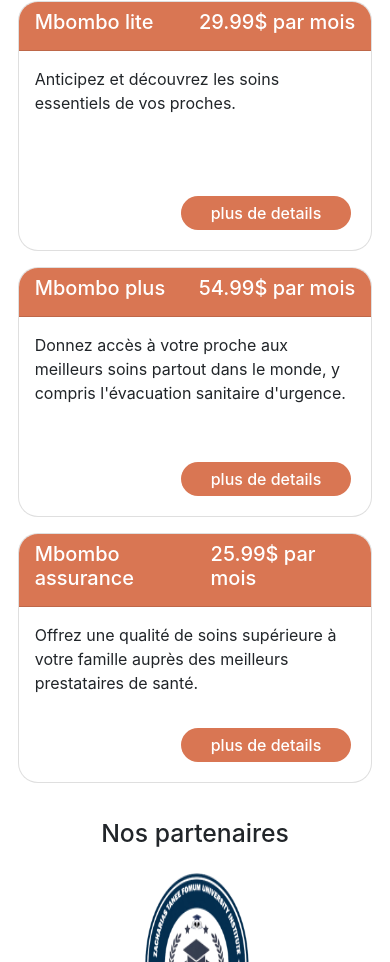
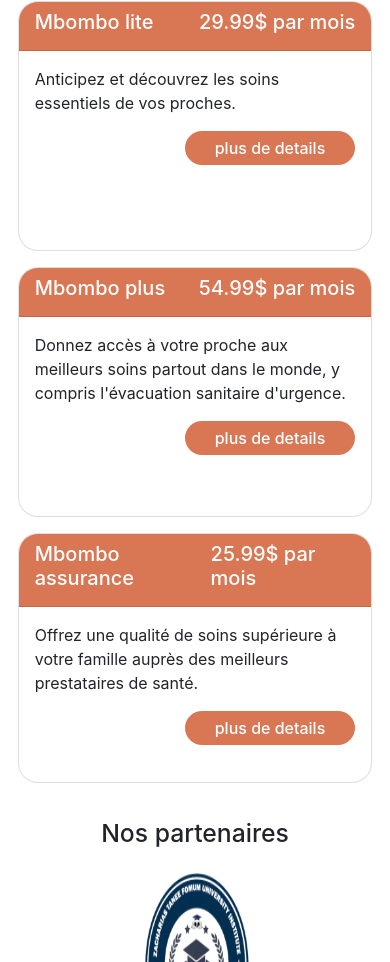
Before and after one commit to Beaurelf/Mbombo, a React (Create React App) app: page /services in a window 390 px wide. Shown: the part 1056-2018 px from the top of the page. Built offline with nearby package versions, Linux system fonts and the light colour scheme.

Commit message:
modify offersection phone resoution

```diff
--- a/package.json
+++ b/package.json
@@ -1,5 +1,4 @@
 {
-  "homepage": "https://Beaurelf.github.io/mbombo",
   "name": "front-end",
   "version": "0.1.0",
   "private": true,
--- a/src/App.css
+++ b/src/App.css
@@ -313,8 +313,8 @@
 
 .button-offer {
   position: absolute;
-  bottom: 20px;
-  right: 20px;
+  bottom: 10px;
+  right: 10px;
 }
 
 /**********FIN OFFERSECTION************/
@@ -402,6 +402,11 @@
   .hero-presentation{
     width: 100%;
   }
+
+  .button-offer {
+    position: unset;
+    float: right;
+  }
 }
 
 @media (max-width: 450px) {
```
